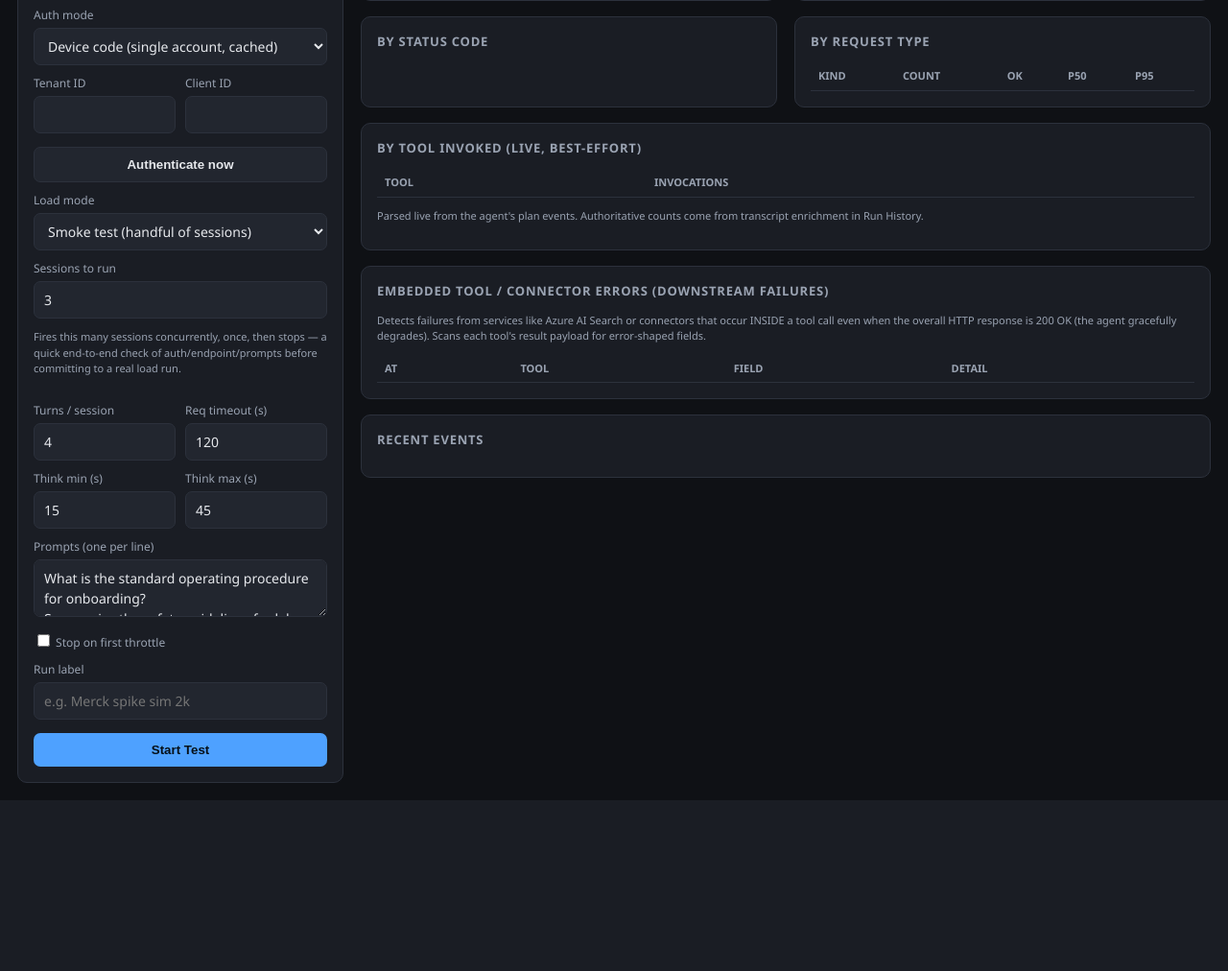
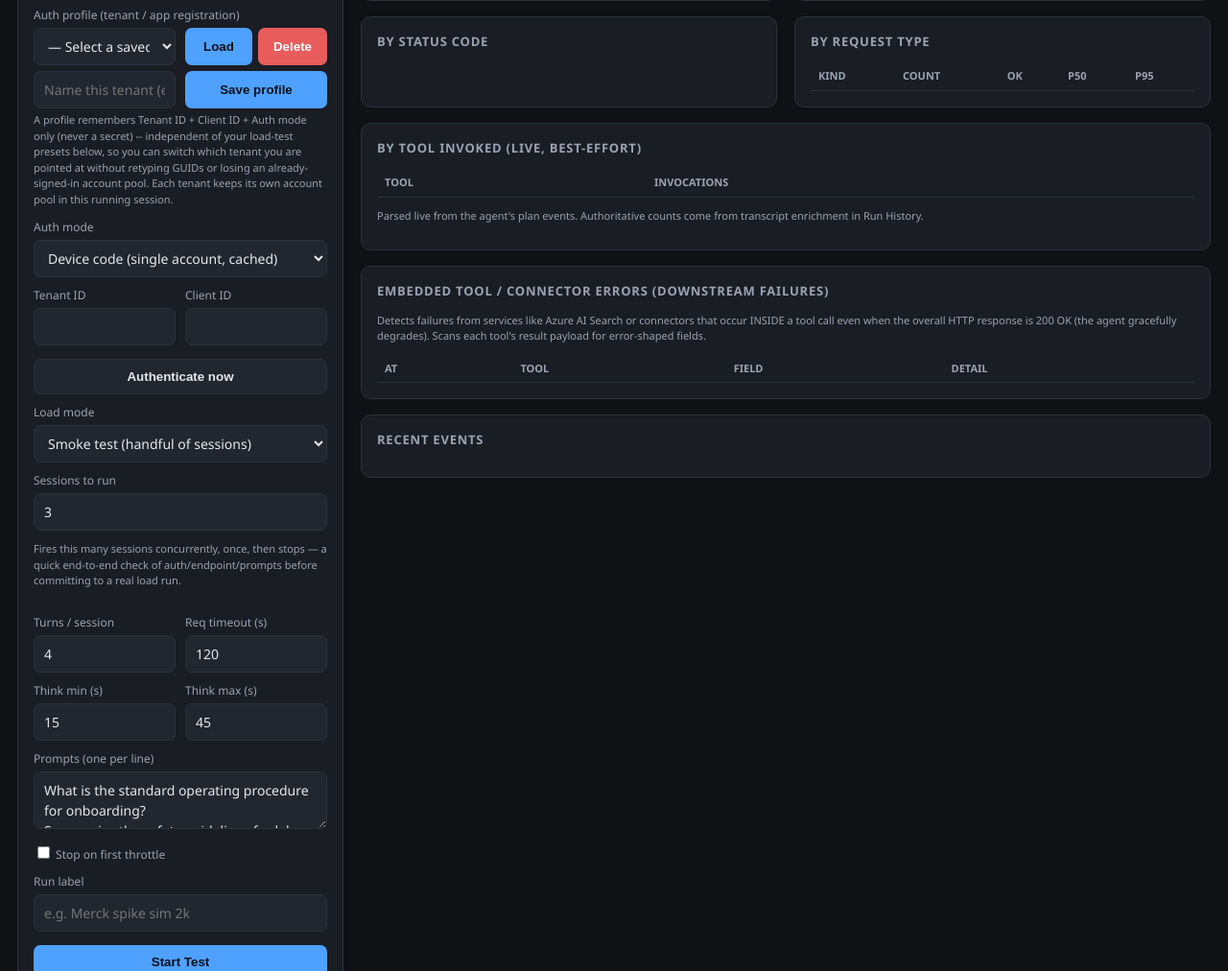
Before and after one commit to blob150/copilot-studio-load-tester, a Flask app: page / in a window 1280 px wide. Shown: the part 670-1682 px from the top of the page at 96% size. Before the commit the page ends 1504 px from the top, so only its background shows below. Run offline with Flask 3, Linux system fonts and the light colour scheme; data that the repository does not hold is empty.

Commit message:
Add multi-tenant auth profiles; fix tenant-switching bugs; proper no-secret app registration
- Created a public-client (no secret) Entra app registration in PFECRM with
  all three scopes (D2E/A2A/MCP) admin-consented tenant-wide, replacing the
  confidential-client workaround as the documented standard setup.
- Fixed real cross-tenant bugs that made switching tenants look hardwired:
  - token_provider.py: DeviceCodeProvider and AccountPoolManager were
    sharing one global MSAL cache file across every tenant/client, so
    get_accounts() leaked other tenants' SSO accounts into the current
    pool's listing. Each now gets its own cache file, with a one-time
    migration that copies forward only the entries that genuinely belong
    to that tenant+client (verified against real historical accounts --
    zero re-auth required).
  - app.py: replaced the single-slot pool_manager/provider reuse state with
    a dict keyed by (tenant_id, client_id, scope), so multiple tenants can
    keep independent, already-signed-in account pools simultaneously
    instead of rebuilding on every switch. All /api/pool/* routes now take
    an explicit protocol param instead of silently assuming D2E's scope.
  - token_provider.py: added scope_for_protocol() so devicecode/pool/ropc
    auth all resolve the right delegated scope (D2E/A2A/MCP) from
    cfg["protocol"] instead of being hardcoded to D2E.
- New "Auth profiles" feature: named (tenant_id, client_id, auth_mode)
  combos, independent of load-test presets, so switching which tenant/app
  registration you're testing against doesn't mean retyping GUIDs. Never
  stores a client secret. New auth_profiles table + CRUD routes + UI
  dropdown mirroring the existing presets pattern.
- README.md: rewrote the app-registration setup section around "one public-
  client registration, three scopes" as the recommended default, with the
  confidential-client flow explicitly marked as a not-recommended fallback.
  Updated config reference and A2A section to match current engine wiring.
- New config.a2a.example.json and probe_pfecrm_public_client.py (validates
  the new no-secret registration end-to-end).

Verified via direct API calls, real Playwright UI runs, and the actual
LoadEngine/A2AClient code path -- not just unit-level changes.

Co-authored-by: Copilot <223556219+Copilot@users.noreply.github.com>

```diff
--- a/app.py
+++ b/app.py
@@ -16,7 +16,9 @@ import run_store
 from engine import LoadEngine
 from stats import StatsAggregator
 from token_provider import AccountPoolManager, DeviceCodeProvider, StaticTokenProvider
+from token_provider import SCOPE as SCOPE_DEFAULT
 from token_provider import build_provider as tp_build_provider
+from token_provider import scope_for_protocol as tp_scope_for_protocol
 
 app = Flask(__name__)
 
@@ -30,7 +32,11 @@ _state = {
     "provider": None,
     "auth_status": "none",   # none | pending | signed_in | error
     "auth_user": None,
-    "pool_manager": None,    # AccountPoolManager (lazily created, keyed by tenant+client)
+    "pool_managers": {},     # {(tenant_id, client_id, tuple(scope)): AccountPoolManager}
+                             # keyed dict (not a single slot) so switching between
+                             # tenants/app registrations never discards an
+                             # already-signed-in pool -- each tenant you've used
+                             # keeps its own live manager + account list.
 }
 _lock = threading.Lock()
 
@@ -66,10 +72,11 @@ def parse_a2a_endpoint(url: str) -> dict:
 
 def build_provider(cfg: dict):
     mode = cfg.get("auth_mode", "devicecode")
+    scope = tp_scope_for_protocol(cfg.get("protocol"))
     if mode == "static":
         return StaticTokenProvider(cfg["static_token"])
     if mode == "pool":
-        return _get_pool_manager(cfg["tenant_id"], cfg["client_id"])
+        return _get_pool_manager(cfg["tenant_id"], cfg["client_id"], scope)
     if mode in ("a2a_confidential", "mcp_confidential"):
         return tp_build_provider(cfg)
 
@@ -78,15 +85,18 @@ def build_provider(cfg: dict):
             _state["device_prompt"] = {"message": flow["message"],
                                        "url": flow.get("verification_uri"),
                                        "code": flow.get("user_code")}
-    return DeviceCodeProvider(cfg["tenant_id"], cfg["client_id"], prompt=prompt)
+    return DeviceCodeProvider(cfg["tenant_id"], cfg["client_id"], prompt=prompt, scope=scope)
 
 
-def _get_pool_manager(tenant_id: str, client_id: str) -> AccountPoolManager:
+def _get_pool_manager(tenant_id: str, client_id: str, scope: list[str] | None = None) -> AccountPoolManager:
+    scope = scope or SCOPE_DEFAULT
+    key = (tenant_id, client_id, tuple(scope))
     with _lock:
-        pm = _state.get("pool_manager")
-        if pm is None or pm.tenant_id != tenant_id or pm.client_id != client_id:
-            pm = AccountPoolManager(tenant_id, client_id)
-            _state["pool_manager"] = pm
+        pools = _state["pool_managers"]
+        pm = pools.get(key)
+        if pm is None:
+            pm = AccountPoolManager(tenant_id, client_id, scope=scope)
+            pools[key] = pm
         return pm
 
 
@@ -97,17 +107,19 @@ def api_pool_add():
     tenant_id, client_id = body.get("tenant_id"), body.get("client_id")
     if not tenant_id or not client_id:
         return jsonify({"error": "tenant_id and client_id are required"}), 400
-    pm = _get_pool_manager(tenant_id, client_id)
+    scope = tp_scope_for_protocol(body.get("protocol"))
+    pm = _get_pool_manager(tenant_id, client_id, scope)
     flow = pm.begin_add_account()
     return jsonify(flow)
 
 
 @app.route("/api/pool/status")
 def api_pool_status():
-    with _lock:
-        pm = _state.get("pool_manager")
-    if not pm:
+    tenant_id, client_id = request.args.get("tenant_id"), request.args.get("client_id")
+    if not tenant_id or not client_id:
         return jsonify({"status": "none"})
+    scope = tp_scope_for_protocol(request.args.get("protocol"))
+    pm = _get_pool_manager(tenant_id, client_id, scope)
     return jsonify(pm.pending_status())
 
 
@@ -115,21 +127,22 @@ def api_pool_status():
 def api_pool_accounts():
     tenant_id = request.args.get("tenant_id")
     client_id = request.args.get("client_id")
-    if tenant_id and client_id:
-        pm = _get_pool_manager(tenant_id, client_id)
-    else:
-        with _lock:
-            pm = _state.get("pool_manager")
-    return jsonify(pm.list_accounts() if pm else [])
+    if not tenant_id or not client_id:
+        return jsonify([])
+    scope = tp_scope_for_protocol(request.args.get("protocol"))
+    pm = _get_pool_manager(tenant_id, client_id, scope)
+    return jsonify(pm.list_accounts())
 
 
 @app.route("/api/pool/remove", methods=["POST"])
 def api_pool_remove():
     body = request.json or {}
-    with _lock:
-        pm = _state.get("pool_manager")
-    if pm:
-        pm.remove_account(body.get("home_account_id"))
+    tenant_id, client_id = body.get("tenant_id"), body.get("client_id")
+    if not tenant_id or not client_id:
+        return jsonify({"error": "tenant_id and client_id are required"}), 400
+    scope = tp_scope_for_protocol(body.get("protocol"))
+    pm = _get_pool_manager(tenant_id, client_id, scope)
+    pm.remove_account(body.get("home_account_id"))
     return jsonify({"ok": True})
 
 
@@ -228,10 +241,17 @@ def api_start():
         run = run_store.new_run(cfg)
         stats = StatsAggregator(on_record=lambda kind, result:
                                 run_store.record_event(run["id"], kind, result))
-        # Reuse a pre-authenticated provider when available and compatible.
+        # Reuse a pre-authenticated provider when available and compatible --
+        # must match tenant, client, AND scope (protocol), not just client_id,
+        # otherwise a provider authenticated for a different tenant or a
+        # different protocol's scope would be silently reused and fail (or
+        # worse, silently hit the wrong tenant's agent).
         prov = _state.get("provider")
+        want_scope = tp_scope_for_protocol(cfg.get("protocol"))
         if cfg.get("auth_mode") == "devicecode" and prov is not None \
-                and getattr(prov, "client_id", None) == cfg.get("client_id"):
+                and getattr(prov, "client_id", None) == cfg.get("client_id") \
+                and getattr(prov, "tenant_id", None) == cfg.get("tenant_id") \
+                and getattr(prov, "scope", None) == want_scope:
             provider = prov
         else:
             provider = build_provider(cfg)
@@ -462,6 +482,43 @@ def api_presets_delete(preset_id):
     return jsonify({"ok": True})
 
 
+# ---- auth profiles (named tenant_id/client_id/auth_mode combos) -----------
+# Independent of load-test presets: lets you switch between tenants/app
+# registrations (e.g. a DIAx profile and a PFECRM profile) without retyping
+# GUIDs or hunting through unrelated saved load configs. Never stores
+# client_secret -- same policy as presets.
+
+@app.route("/api/auth_profiles", methods=["GET"])
+def api_auth_profiles_list():
+    return jsonify(run_store.list_auth_profiles())
+
+
+@app.route("/api/auth_profiles", methods=["POST"])
+def api_auth_profiles_save():
+    body = request.json or {}
+    name = (body.get("name") or "").strip()
+    tenant_id = (body.get("tenant_id") or "").strip()
+    client_id = (body.get("client_id") or "").strip()
+    if not name or not tenant_id or not client_id:
+        return jsonify({"error": "name, tenant_id, and client_id are required"}), 400
+    profile = run_store.save_auth_profile(
+        name, tenant_id, client_id, body.get("auth_mode", "pool"),
+        body.get("note", ""), body.get("id"))
+    return jsonify(profile)
+
+
+@app.route("/api/auth_profiles/<profile_id>", methods=["GET"])
+def api_auth_profiles_get(profile_id):
+    p = run_store.get_auth_profile(profile_id)
+    return (jsonify(p), 200) if p else (jsonify({"error": "not found"}), 404)
+
+
+@app.route("/api/auth_profiles/<profile_id>", methods=["DELETE"])
+def api_auth_profiles_delete(profile_id):
+    run_store.delete_auth_profile(profile_id)
+    return jsonify({"ok": True})
+
+
 if __name__ == "__main__":
     print("Agent Load Tester UI -> http://127.0.0.1:5000")
     app.config["TEMPLATES_AUTO_RELOAD"] = True
--- a/templates/index.html
+++ b/templates/index.html
@@ -114,7 +114,26 @@
     <label>Dataverse org URL (for historical tool enrichment)</label>
     <input id="org_url" placeholder="https://orgxxxx.crm.dynamics.com">
 
-    <label>Auth mode</label>
+    <label>Auth profile (tenant / app registration)</label>
+    <div class="row">
+      <select id="authProfileSelect"><option value="">-- Select a saved tenant/app registration --</option></select>
+      <div style="display:flex;gap:6px">
+        <button class="btn" style="margin:0" id="loadAuthProfileBtn">Load</button>
+        <button class="btn" style="margin:0;background:var(--err);color:#fff" id="deleteAuthProfileBtn">Delete</button>
+      </div>
+    </div>
+    <div class="row" style="margin-top:6px">
+      <input id="authProfileName" placeholder="Name this tenant (e.g. PFECRM, DIAx)...">
+      <button class="btn" style="margin:0" id="saveAuthProfileBtn">Save profile</button>
+    </div>
+    <p class="muted" style="font-size:11px;margin:4px 0 0">
+      A profile remembers Tenant ID + Client ID + Auth mode only (never a secret) --
+      independent of your load-test presets below, so you can switch which tenant
+      you are pointed at without retyping GUIDs or losing an already-signed-in
+      account pool. Each tenant keeps its own account pool in this running session.
+    </p>
+
+    <label style="margin-top:12px">Auth mode</label>
     <select id="auth_mode">
       <option value="devicecode">Device code (single account, cached)</option>
       <option value="pool">Account pool (multi-account wizard)</option>
@@ -362,7 +381,8 @@ async function loadAccountsTab(){
     $('acctBody').innerHTML = '<tr><td colspan="5" class="muted">Enter Tenant ID and Client ID (or add an account from Live Test) to see the pool.</td></tr>';
     return;
   }
-  const r = await fetch('/api/pool/accounts?tenant_id='+encodeURIComponent(tenant)+'&client_id='+encodeURIComponent(client));
+  const protocol = $('protocol') ? $('protocol').value : 'd2e';
+  const r = await fetch('/api/pool/accounts?tenant_id='+encodeURIComponent(tenant)+'&client_id='+encodeURIComponent(client)+'&protocol='+encodeURIComponent(protocol));
   const accounts = await r.json();
   $('acctBody').innerHTML = accounts.map(a=>{
     const cls = a.status==='valid' ? 's2' : (a.status==='expired' ? 's4' : 's5');
@@ -377,8 +397,10 @@ async function loadAccountsTab(){
 }
 async function removeAccount(haid){
   if(!confirm('Remove this account from the pool?')) return;
+  const tenant = $('acctTenant').value.trim(), client = $('acctClient').value.trim();
+  const protocol = $('protocol') ? $('protocol').value : 'd2e';
   await fetch('/api/pool/remove',{method:'POST',headers:{'Content-Type':'application/json'},
-    body:JSON.stringify({home_account_id:haid})});
+    body:JSON.stringify({home_account_id:haid, tenant_id:tenant, client_id:client, protocol})});
   loadAccountsTab();
 }
 $('acctRefreshBtn').onclick = loadAccountsTab;
@@ -433,12 +455,15 @@ function fallbackCopy(text, onSuccess){
 async function startAddAccount(tenantId, clientId, statusElId, onDone){
   const statusEl = $(statusElId);
   if(!tenantId || !clientId){ alert('Enter Tenant ID and Client ID first.'); return; }
+  const protocol = $('protocol') ? $('protocol').value : 'd2e';
   statusEl.textContent = 'Starting sign-in…';
   let lastRenderedCode = null;
   await fetch('/api/pool/add',{method:'POST',headers:{'Content-Type':'application/json'},
-    body:JSON.stringify({tenant_id:tenantId, client_id:clientId})});
+    body:JSON.stringify({tenant_id:tenantId, client_id:clientId, protocol})});
   const poll = setInterval(async () => {
-    const r = await fetch('/api/pool/status'); const s = await r.json();
+    const r = await fetch('/api/pool/status?tenant_id='+encodeURIComponent(tenantId)
+      +'&client_id='+encodeURIComponent(clientId)+'&protocol='+encodeURIComponent(protocol));
+    const s = await r.json();
     if(s.status==='pending' && s.user_code){
       // Only (re)build the box when the code actually changes -- otherwise this
       // 1.5s poll wipes out the "Copy code" button's transient "✓ Copied" state
@@ -494,7 +519,8 @@ $('acctAddBtn').onclick = () => startAddAccount(
 async function refreshPoolAccounts(){
   const tenant_id = $('tenant_id').value, client_id = $('client_id').value;
   if(!tenant_id || !client_id) return;
-  const r = await fetch('/api/pool/accounts?tenant_id='+encodeURIComponent(tenant_id)+'&client_id='+encodeURIComponent(client_id));
+  const protocol = $('protocol') ? $('protocol').value : 'd2e';
+  const r = await fetch('/api/pool/accounts?tenant_id='+encodeURIComponent(tenant_id)+'&client_id='+encodeURIComponent(client_id)+'&protocol='+encodeURIComponent(protocol));
   const accounts = await r.json();
   $('poolAccounts').innerHTML = accounts.map(a=>
     `<tr><td>${a.username||''}</td><td class="muted">${a.status} · ${fmtRemaining(a.seconds_remaining)}</td></tr>`
@@ -583,6 +609,47 @@ $('deletePresetBtn').onclick = async () => {
   await loadPresets();
 };
 loadPresets();
+
+// --- Auth profiles: named (tenant_id, client_id, auth_mode) combos, so
+// switching tenants doesn't mean retyping GUIDs or hunting through unrelated
+// load-test presets. Never stores a client secret. ---
+let authProfilesCache = [];
+async function loadAuthProfiles(){
+  const r = await fetch('/api/auth_profiles'); authProfilesCache = await r.json();
+  const sel = $('authProfileSelect');
+  const prevValue = sel.value;
+  sel.innerHTML = '<option value="">— Select a saved tenant/app registration —</option>' +
+    authProfilesCache.map(p=>`<option value="${p.id}">${p.name}</option>`).join('');
+  if(prevValue) sel.value = prevValue;
+}
+$('saveAuthProfileBtn').onclick = async () => {
+  const name = $('authProfileName').value.trim();
+  if(!name){ alert('Enter a name for this tenant/app registration.'); return; }
+  const tenant_id = $('tenant_id').value.trim(), client_id = $('client_id').value.trim();
+  if(!tenant_id || !client_id){ alert('Enter Tenant ID and Client ID first.'); return; }
+  await fetch('/api/auth_profiles',{method:'POST',headers:{'Content-Type':'application/json'},
+    body:JSON.stringify({name, tenant_id, client_id, auth_mode:$('auth_mode').value})});
+  $('authProfileName').value='';
+  await loadAuthProfiles();
+};
+$('loadAuthProfileBtn').onclick = async () => {
+  const id = $('authProfileSelect').value;
+  if(!id){ alert('Select a saved tenant/app registration first.'); return; }
+  const r = await fetch('/api/auth_profiles/'+id); const p = await r.json();
+  $('tenant_id').value = p.tenant_id || '';
+  $('client_id').value = p.client_id || '';
+  if(p.auth_mode){ $('auth_mode').value = p.auth_mode; $('auth_mode').dispatchEvent(new Event('change')); }
+  saveAuthIds();
+  if($('auth_mode').value === 'pool') refreshPoolAccounts();
+};
+$('deleteAuthProfileBtn').onclick = async () => {
+  const id = $('authProfileSelect').value;
+  if(!id) return;
+  if(!confirm('Delete this saved tenant/app registration profile?')) return;
+  await fetch('/api/auth_profiles/'+id,{method:'DELETE'});
+  await loadAuthProfiles();
+};
+loadAuthProfiles();
 
 $('authBtn').onclick = async () => {
   saveAuthIds();
```
Also changed, not shown: config.a2a.example.json (added, +19 -0 lines), probe_pfecrm_public_client.py (added, +31 -0 lines), run_store.py (+55 -0 lines), token_provider.py (+99 -16 lines), README.md.
